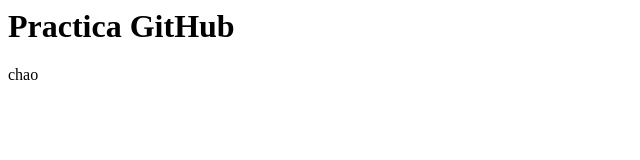
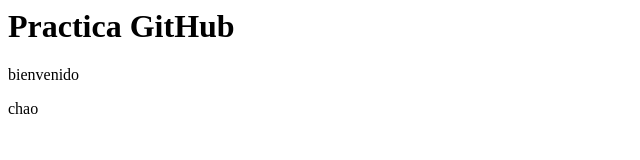
Before and after one commit to Arnovio/repositorio1, a plain HTML site: page index.html in a window 1280 px wide. Shown: the full height of the page, 0-640 px from the left. Drawn offline with Linux system fonts and the light colour scheme.

Commit message:
cambios nuevos

```diff
--- a/index.html
+++ b/index.html
@@ -1,9 +1,10 @@
 <html>
   <head>
-    <title>Hola Mundo</title>
+    <title>Mi Pagina Web</title>
   </head>
   <body>
         <h1>Practica GitHub</h1>
-        <P>chao</P>
+        <p>bienvenido<p>
+	<P>chao</P>
   </body>
 </html>
```
